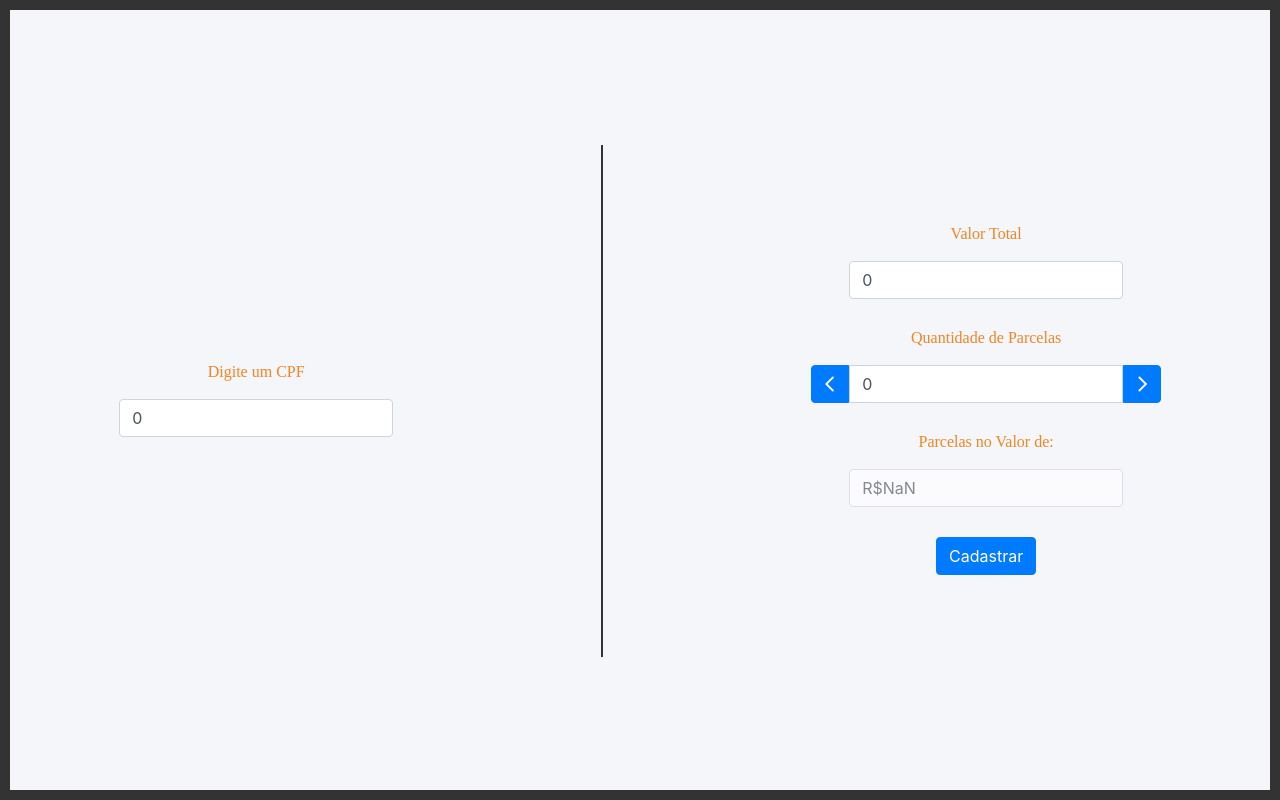
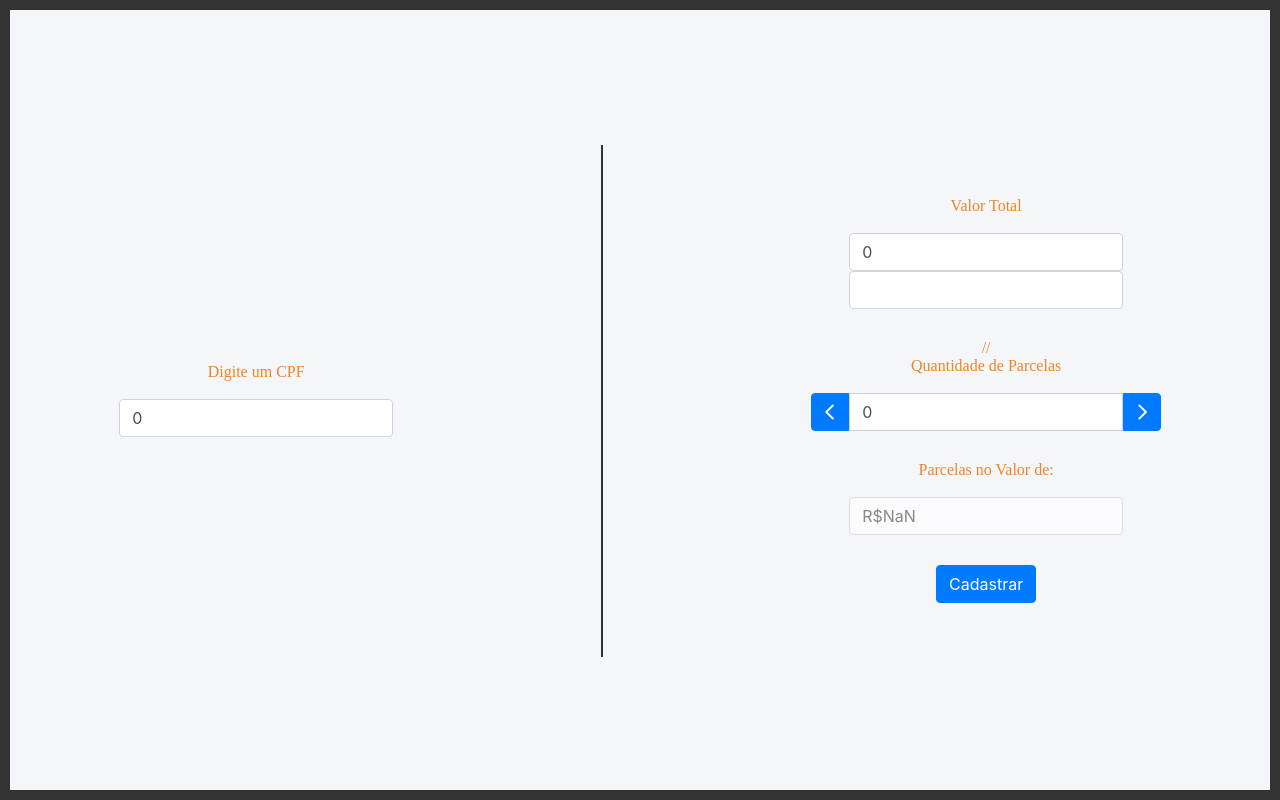
Before and after one commit to whatscodeg3/API-3DSM-Frontend, a React (Vite) app: page /cadastro/venda in a window 1280 px wide. Built offline with nearby package versions, Linux system fonts and the light colour scheme.

Commit message:
Feat - Cadastro de Venda. Feita conexão com o banco e envio para rotas, em processo de alinhar com o backend a logica da criação da venda e gerar as parcelas.

```diff
--- a/src/pages/CadastroVenda/index.jsx
+++ b/src/pages/CadastroVenda/index.jsx
@@ -5,6 +5,15 @@ import axios from 'axios';
 // Styles
 import { GlobalStyle } from "./globalStyles"
 import { Container, Cards, Line, Center, Card, Cpf} from "./defaultStyles"
+
+// icons do prime
+import 'primeicons/primeicons.css';
+
+// theme
+import 'primereact/resources/themes/bootstrap4-light-blue/theme.css';
+
+// css necessario do prime
+import 'primereact/resources/primereact.min.css';
 
 
 // Components
@@ -20,23 +29,48 @@ import { InputNumber } from 'primereact/inputnumber';
 import { InputText } from 'primereact/inputtext';
 
 const CadastroVenda = () => {
-	const [CPF, setCPF] = useState(0);
-	const [Payment_value, setPayment_value] = useState(0);
-	const [Installment, setInstallment] = useState(0);
-	const [InstallmentValue, setInstallmentValue] = useState(0);
+	const [id_client, setcpf] = useState(0);
+	const [paymentValue, setpaymentValue] = useState(0);
+	const [installment, setinstallment] = useState(0);
 
-	const { register, control, handleSubmit, formState: { errors }, watch } = useForm();
+	const { control, handleSubmit, formState: { errors }, watch } = useForm();
+
+
 
 	const onSubmit = (data) => {
-		axios.post('http://localhost:8080/api/purchases/exemplo', data)
-		.then(response => console.log("Post deu certo !"))
-		.catch(error => console.log("Post deu errado !"))
+
+		const ObjetoSoComValorTotaleIdCliente= { paymentValue: data.paymentValue, id_client: data.id_client };
+		console.log(ObjetoSoComValorTotaleIdCliente)
+
+		axios.post('http://localhost:8080/api/purchases', ObjetoSoComValorTotaleIdCliente)
+
+		.then(response => {console.log("Envio do Formulario deu Certo !")
+
+			const ObjetoRetornadoPeloMetodoDaRota = response.data;
+			const ObjetoComIdDaVendaParcelasValorTotal = { id: ObjetoRetornadoPeloMetodoDaRota.id, installment: data.installment, paymentValue: data.paymentValue }
+
+			console.log(ObjetoComIdDaVendaParcelasValorTotal)
+			axios.post('http://localhost:8080/api/installments', ObjetoComIdDaVendaParcelasValorTotal)
+			.then((response) => {
+
+				console.log("Envio da Venda Criada deu Certo !");
+			  })
+
+			.catch((error) => {
+
+				console.error("Envio da Venda Deu erro !");
+			  });
+			})
+
+		.catch(error => console.log("Envio do Formulario deu Erro !"))
 		console.log(data)
 	}
 
-	const watchValorTotal = watch("Payment_value");
 
-	const watchQuantidadeParcela = watch("Installment");
+
+	const watchValorTotal = watch("paymentValue");
+
+	const watchQuantidadeParcela = watch("installment");
 
 	const valorDaDivisao = watchValorTotal/watchQuantidadeParcela;
 
@@ -50,25 +84,25 @@ const CadastroVenda = () => {
 
 								<label className="font-bold block mb-2">Digite um CPF</label> <br />
 								<Controller
-									name="CPF"
+									name="id_client"
 									control={control}
-									defaultValue={CPF}
+									defaultValue={id_client}
 									rules={{ required: "Campo obrigatório" }}
 									render={({ field }) => (
 										<InputNumber
-										name="CPF"
+										name="id_client"
 										value={field.value}
 										onChange={(e) => {
-											setCPF(e.value);
+											setcpf(e.value);
 											field.onChange(e.value);
 										}}
 										decimalseparator=""
   										format={false}
-										className={errors?.CPF && "input-error"}
+										className={errors?.cpf && "input-error"}
 										/>
 									)}
 								/>
-								{errors?.CPF?.type == "required" && (<p className="error-message">CPF Necessário</p>)}
+								{errors?.cpf?.type == "required" && (<p className="error-message">CPF Necessário</p>)}
 
 							</Center>
 						</Cpf>
@@ -80,60 +114,52 @@ const CadastroVenda = () => {
 
 							<label className="font-bold block mb-2">Valor Total</label> <br />
 							<Controller
-									name="Payment_value"
+									name="paymentValue"
 									control={control}
-									defaultValue={Payment_value}
+									defaultValue={paymentValue}
 									rules={{ required: "Campo obrigatório" }}
 									render={({ field }) => (
-										<InputNumber id="Payment_value" name="Payment_value"
+										<InputNumber id="paymentValue" name="paymentValue"
 										value={field.value}
-										onValueChange={(e) => {setPayment_value(e.value)
+										onValueChange={(e) => {setpaymentValue(e.value)
 									  	field.onChange(e.value)}}
-										className={errors?.Payment_value && "input-error"}/>
+										className={errors?.paymentValue && "input-error"}/>
 									)}
 								/>
 
-								{errors?.Payment_value?.type == "required" && (<p className="error-message">Valor Total da Venda Necessário</p>)}
+							{errors?.paymentValue?.type == "required" && (<p className="error-message">Valor Total da Venda Necessário</p>)}
+
+							<CampoDePreencherDinheiro/>
+
 							</Center>
 
 							<Center>
 
-								<label className="font-bold block mb-2">Quantidade de Parcelas</label> <br />
+							//<label className="font-bold block mb-2">Quantidade de Parcelas</label> <br />
 							<Controller
-									name="Installment"
+								name="installment"
 								control={control}
-									defaultValue={Installment}
+								defaultValue={installment}
 								rules={{ required: "Campo obrigatório" }}
 								render={({ field }) => (
-										<InputNumber id="Installment" name="Installment"
-										className={errors?.Installment && "input-error"}
+									<InputNumber id="installment" name="installment"
+									className={errors?.installment && "input-error"}
 									value={field.value}
-              							onValueChange={(e) => {setInstallment(e.value)
+              						onValueChange={(e) => {setinstallment(e.value)
 									field.onChange(e.value)}}
 			  						min={0} showButtons buttonLayout="horizontal"
-										decrementButtonIcon="pi pi-chevron-left" incrementButtonIcon="pi pi-chevron-right"
-									/>
-									)}
-								/>
-								{errors?.Installment?.type == "required" && (<p className="error-message">Necessário a Quantidade de Parcelas da Venda</p>)}
+									decrementButtonIcon="pi pi-chevron-left" incrementButtonIcon="pi pi-chevron-right"/>
+							)}/>
+							{errors?.installment?.type == "required" && (<p className="error-message">Necessário a Quantidade de Parcelas da Venda</p>)}
 
 							</Center>
 
 							<Center>
 
 							<label className="font-bold block mb-2">Parcelas no Valor de:</label> <br />
-							<Controller
-									name="InstallmentValue"
-									control={control}
-									defaultValue={InstallmentValue}
-									rules={{ required: "Campo obrigatório" }}
-									render={({ field }) => (
-										<InputNumber id="InstallmentValue" name="InstallmentValue"
-										value={valorDaDivisao}
-										disabled prefix="R$"
-									/>
-									)}
-								/>
+							<InputNumber id="installmentValue" name="installmentValue"
+							value={valorDaDivisao} disabled prefix="R$"/>
+
 							</Center>
 
 							<Button onClick={() => handleSubmit(onSubmit)()} label="Cadastrar"></Button>
```
Lines whose indentation alone changed are shown as unchanged.
